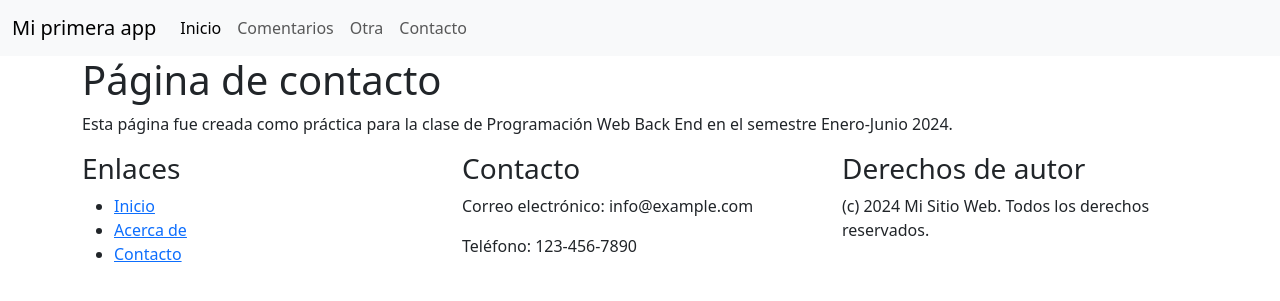
After one commit to PaulinaAR/mi_primera_chamba, a Django app: page /mi_primera_app/contacto/ in a window 1280 px wide. The commit adds this page. Shown: the top 301 px of the page. Run offline with Django 5.2, Linux system fonts and the light colour scheme.

Commit message:
Clase 18 abril

```diff
--- a/mi_primera_app/urls.py
+++ b/mi_primera_app/urls.py
@@ -4,5 +4,7 @@ from mi_primera_app import views
 
 urlpatterns = [
     path('', views.index),
+    path('otra/', views.otra, name='otrapagina'),
+    path('contacto/', views.contacto, name="contacto"),
     path('formpage/', views.form_user_view, name='form_user')
 ]
--- a/mi_primera_app/views.py
+++ b/mi_primera_app/views.py
@@ -12,6 +12,9 @@ def index(request):
                   'el_profe': elprofe_list}
     return render(request, 'mi_primera_app/index.html', context=my_context)
     #return HttpResponse("<h1>Recuerdo el día en que de la chamba yo me enamoré</h1>")
+
+def otra(request):
+    return render(request, 'mi_primera_app/otra.html')
 
 #Crear un formulario para mostrar
 def form_user_view(request):
@@ -33,3 +36,6 @@ def form_user_view(request):
 
 
     return render(request, 'mi_primera_app/form_page.html', {'form' : form})
+
+def contacto(request):
+    return render(request, 'mi_primera_app/contacto.html')
--- a/mi_primera_chamba/urls.py
+++ b/mi_primera_chamba/urls.py
@@ -20,6 +20,7 @@ from mi_primera_app import views
 
 
 urlpatterns = [
+
     path('', views.index, name='index'),
     path('mi_primera_app/',include('mi_primera_app.urls')),
     path('admin/', admin.site.urls),
--- /dev/null
+++ b/templates/mi_primera_app/base.html
@@ -0,0 +1,68 @@
+<!DOCTYPE html>
+<html lang="en">
+<head>
+    <meta charset="UTF-8">
+    <meta name="viewport" content="width=device-width, initial-scale=1.0">
+    <link href="https://cdn.jsdelivr.net/npm/bootstrap@5.3.3/dist/css/bootstrap.min.css" rel="stylesheet" integrity="sha384-QWTKZyjpPEjISv5WaRU9OFeRpok6YctnYmDr5pNlyT2bRjXh0JMhjY6hW+ALEwIH" crossorigin="anonymous">
+    <script src="https://cdn.jsdelivr.net/npm/bootstrap@5.3.3/dist/js/bootstrap.bundle.min.js" integrity="sha384-YvpcrYf0tY3lHB60NNkmXc5s9fDVZLESaAA55NDzOxhy9GkcIdslK1eN7N6jIeHz" crossorigin="anonymous"></script>
+    <title>Mi primera app</title>
+</head>
+<body>
+    <nav class="navbar navbar-expand-lg bg-body-tertiary">
+        <div class="container-fluid">
+          <a class="navbar-brand" href="#">Mi primera app</a>
+          <button class="navbar-toggler" type="button" data-bs-toggle="collapse" data-bs-target="#navbarNav" aria-controls="navbarNav" aria-expanded="false" aria-label="Toggle navigation">
+            <span class="navbar-toggler-icon"></span>
+          </button>
+          <div class="collapse navbar-collapse" id="navbarNav">
+            <ul class="navbar-nav">
+              <li class="nav-item">
+                <a class="nav-link active" aria-current="page" href="/mi_primera_app/">Inicio</a>
+              </li>
+              <li class="nav-item">
+                <a class="nav-link" href="/mi_primera_app/formpage">Comentarios</a>
+              </li>
+              <li class="nav-item">
+                <a class="nav-link" href="/mi_primera_app/otra">Otra</a>
+              </li>
+              <li class="nav-item">
+                <a class="nav-link" href="/mi_primera_app/contacto">Contacto</a>
+              </li>
+            </ul>
+          </div>
+        </div>
+      </nav>
+
+      <div class="container">
+        {% block body_block %}
+        <!--Todo lo que está afuera de este bloque se hereda-->
+        {% endblock %}
+      </div>
+
+
+
+      <footer>
+        <div class="container">
+          <div class="row">
+            <div class="col-lg-4">
+              <h3>Enlaces</h3>
+              <ul>
+                <li><a href="#">Inicio</a></li>
+                <li><a href="#">Acerca de</a></li>
+                <li><a href="#">Contacto</a></li>
+              </ul>
+            </div>
+            <div class="col-lg-4">
+              <h3>Contacto</h3>
+              <p>Correo electrónico: info@example.com</p>
+              <p>Teléfono: 123-456-7890</p>
+            </div>
+            <div class="col-lg-4">
+              <h3>Derechos de autor</h3>
+              <p>(c) 2024 Mi Sitio Web. Todos los derechos reservados.</p>
+            </div>
+          </div>
+        </div>
+      </footer>
+</body>
+</html>
--- /dev/null
+++ b/templates/mi_primera_app/contacto.html
@@ -0,0 +1,7 @@
+<!DOCTYPE html>
+{% extends "mi_primera_app/base.html" %}
+
+{% block body_block %}
+<h1>Página de contacto</h1>
+<p>Esta página fue creada como práctica para la clase de Programación Web Back End en el semestre Enero-Junio 2024.</p>
+{% endblock %}
--- /dev/null
+++ b/templates/mi_primera_app/otra.html
@@ -0,0 +1,5 @@
+<!DOCTYPE html>
+{% extends "mi_primera_app/base.html" %}
+{% block body_block %}
+    <h1>Otra página más chida</h1>
+{% endblock %}
```
Also changed, not shown: mi_primera_app/forms.py (+23 -11 lines), templates/mi_primera_app/form_page.html (+3 -11 lines), templates/mi_primera_app/index.html (+9 -13 lines).
